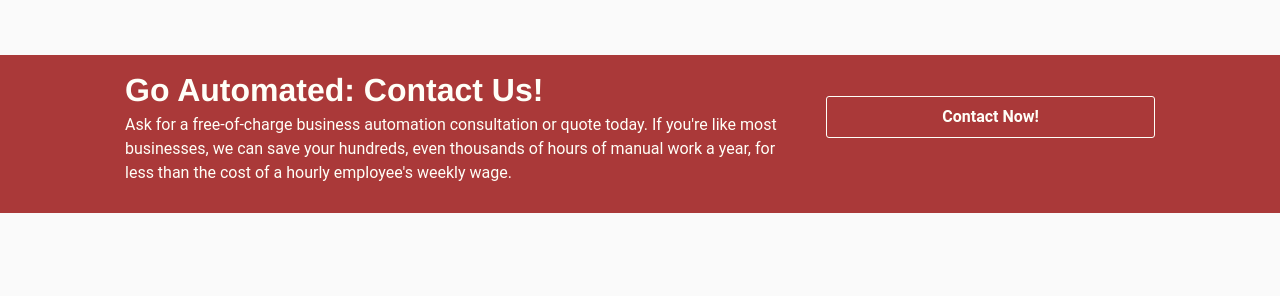
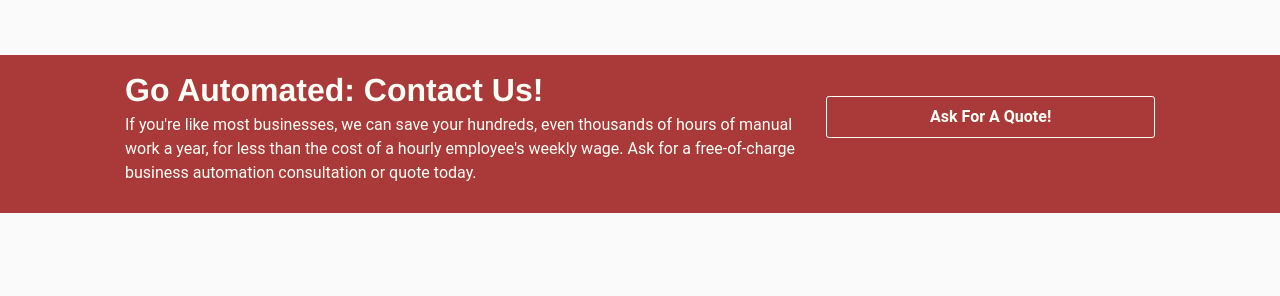
Before and after one commit to esbullington/goautomated, a Jekyll site: the page built from index.html, in a window 1280 px wide. Shown: the part 1100-1396 px from the top of the page. Built offline with Jekyll 4.4.1, drawn with Linux system fonts in a browser that asks for light colours; some web fonts are replaced; comment, search, counter and statistics services are not loaded.

Commit message:
Update CTA

```diff
--- a/_data/global.yml
+++ b/_data/global.yml
@@ -2,7 +2,7 @@
 title: 'Go Automated'
 description: 'Go Automated Main Site'
 footer_text: 'All Content &copy; Copyright 2015 Palmetto Software Solutions, LLC'
-keywords: "productivity, automation, efficiency"
+keywords: "productivity, automation, efficiency, Zapier, scripting, SaaS"
 
 # Admin Settings
 admin_name: 'Eric S Bullington'
--- a/_includes/sections/cta.html
+++ b/_includes/sections/cta.html
@@ -3,11 +3,11 @@
 
 	<div class="cta-container">
 		<h2>Go Automated: Contact Us!</h2>
-		<p class="cta-description"> Ask for a free-of-charge business automation consultation or quote today. If you're like most businesses, we can save your hundreds, even thousands of hours of manual work a year, for less than the cost of a hourly employee's weekly wage.</p>
+		<p class="cta-description">If you're like most businesses, we can save your hundreds, even thousands of hours of manual work a year, for less than the cost of a hourly employee's weekly wage. Ask for a free-of-charge business automation consultation or quote today.</p>
 	</div>
 
 	<button>
-		<a href="/contact/">Contact Now!</a>
+		<a href="/contact/">Ask For A Quote!</a>
 	</button>
 
 </div>
```
